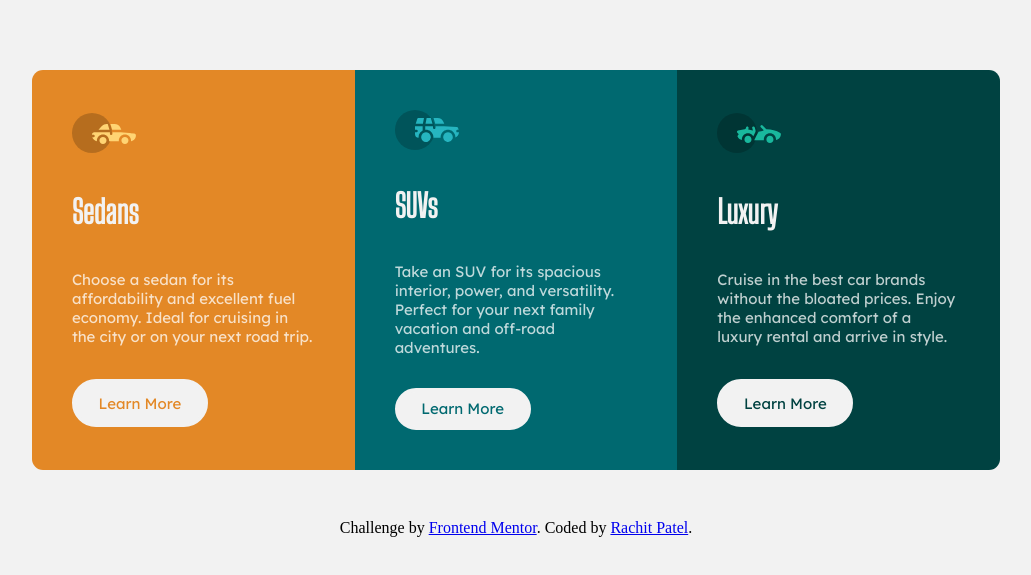
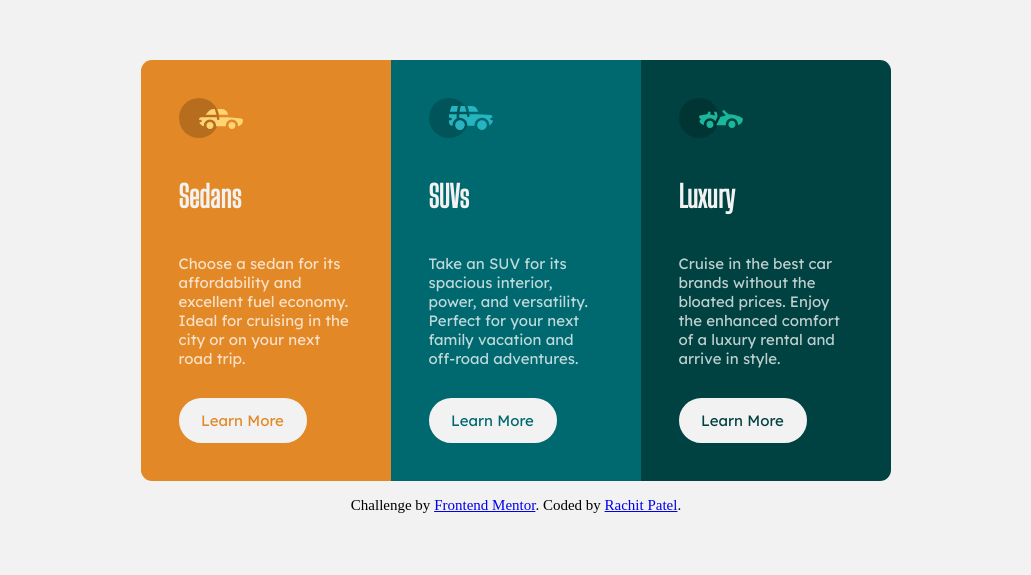
Before and after one commit to rachit0706/rp-3-column-preview-card, a plain HTML site: page index.html in a window 1280 px wide. Shown: the part 121-696 px from the top of the page, without its empty margins (124-1155 px from the left). Drawn offline with Linux system fonts and the light colour scheme.

Commit message:
Improved the design

```diff
--- a/index.html
+++ b/index.html
@@ -18,7 +18,7 @@
     <div class="grid-container">
       <div class="column first">
         <img src="./images/icon-sedans.svg" alt="">
-        <h1>Sedans</h1>
+        <h2>Sedans</h2>
         <p>
           Choose a sedan for its affordability and excellent fuel economy. Ideal for cruising in the city
           or on your next road trip.
@@ -29,7 +29,7 @@
       </div>
       <div class="column second">
         <img src="./images/icon-suvs.svg" alt="">
-        <h1>SUVs</h1>
+        <h2>SUVs</h2>
         <p>
           Take an SUV for its spacious interior, power, and versatility. Perfect for your next family vacation
           and off-road adventures.
@@ -40,7 +40,7 @@
       </div>
       <div class="column third">
         <img src="./images/icon-luxury.svg" alt="">
-        <h1>Luxury</h1>
+        <h2>Luxury</h2>
         <p>
           Cruise in the best car brands without the bloated prices. Enjoy the enhanced comfort of a luxury
           rental and arrive in style.
--- a/styles.css
+++ b/styles.css
@@ -1,12 +1,15 @@
 html,
 body {
   min-height: 100vh;
+  font-size: 15px;
 }
+
 body {
   padding: 0;
   margin: 0;
   background-color: hsl(0, 0%, 95%);
 }
+
 main {
   min-height: 100vh;
   display: flex;
@@ -14,38 +17,44 @@ main {
   justify-content: center;
   align-items: center;
 }
+
 .grid-container {
   border: 1px solid hsl(0, 0%, 95%);
   border-radius: 12px;
-  width: auto;
-  height: auto;
-  margin: 3rem;
+  max-width: 50rem;
+  margin: 1rem;
   overflow: hidden;
   display: grid;
-  grid-template-columns: repeat(auto-fit, minmax(300px, 1fr));
+  grid-template-columns: repeat(3, 1fr);
+  grid-template-rows: 1fr;
 }
+
 .column {
   display: flex;
   flex-direction: column;
   justify-content: space-evenly;
   align-items: flex-start;
-  height: 20rem;
   padding: 2.5rem;
 }
+
 .column img {
   margin-bottom: 1rem;
 }
-.column h1 {
+
+.column h2 {
   font-family: 'Big Shoulders Display';
   font-weight: 700;
+  font-size: 2rem;
   color: hsl(0, 0%, 95%);
 }
+
 .column p {
   font-family: 'Lexend Deca';
   font-weight: 400;
   font-size: 15px;
   color: hsla(0, 0%, 100%, 0.75);
 }
+
 .column .button {
   color: hsl(0, 0%, 95%);
   border-radius: 1.5rem;
@@ -62,27 +71,41 @@ main {
   justify-content: center;
   align-items: center;
 }
+
 .column .button:hover {
   border: 4px solid hsla(0, 0%, 100%, 0.75);
   background-color: inherit;
   color: hsla(0, 0%, 100%, 0.75);
   cursor: pointer;
 }
+
 .first {
   background-color: hsl(31, 77%, 52%);
 }
+
 .first .button {
   color: hsl(31, 77%, 52%);
 }
+
 .second {
   background-color: hsl(184, 100%, 22%);
 }
+
 .second .button {
   color: hsl(184, 100%, 22%);
 }
+
 .third {
   background-color: hsl(179, 100%, 13%);
 }
+
 .third .button {
   color: hsl(179, 100%, 13%);
 }
+
+@media screen and (max-width: 600px) {
+  .grid-container {
+    grid-template-columns: 1fr;
+    grid-template-rows: repeat(3, 1fr);
+  }
+}
```
